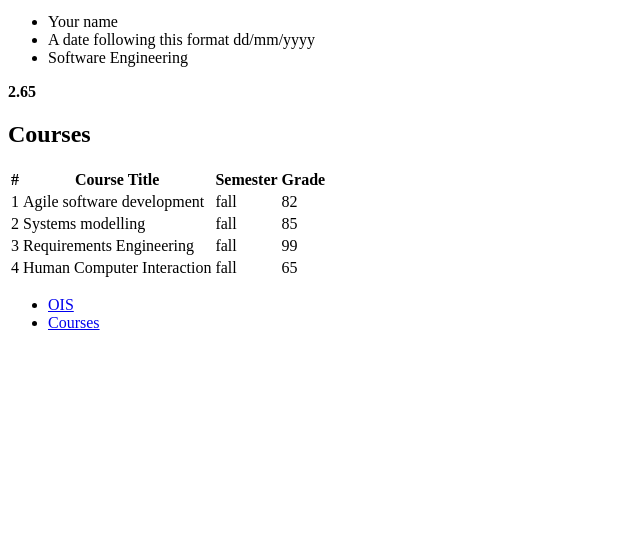
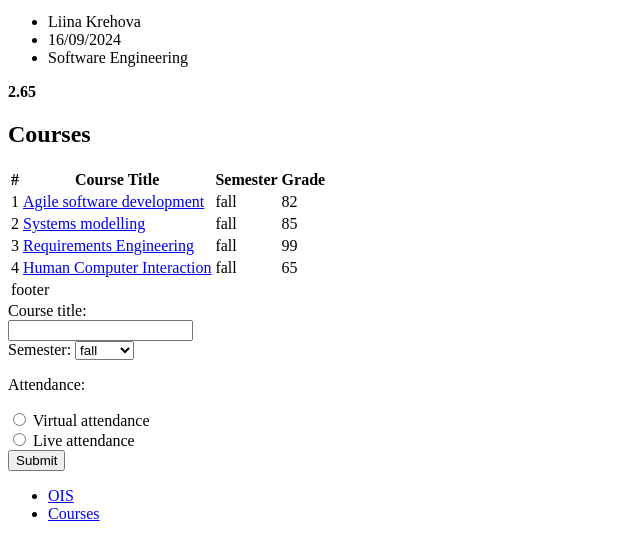
Before and after one commit to krehova/wad, a plain HTML site: page index.html in a window 1280 px wide. Shown: the part 157-714 px from the top of the page, without its empty margins (0-640 px from the left). Drawn offline with Linux system fonts and the light colour scheme.

Commit message:
changes to index.html made in practical session

```diff
--- a/index.html
+++ b/index.html
@@ -15,8 +15,8 @@
         </div>
         <div>
             <ul>
-                <li>Your name</li>
-                <li> A date following this format dd/mm/yyyy</li>
+                <li>Liina Krehova</li>
+                <li> 16/09/2024</li>
                 <li> Software Engineering </li>
             </ul>
         </div>
@@ -38,38 +38,61 @@
             <tbody>
             <tr>
                 <td>1</td>
-                <td>Agile software development</td>
+                <td><a href="https://courses.cs.ut.ee/2024/ASD/fall" target="_blank">Agile software development</a></td>
                 <td>fall</td>
                 <td>82</td>
             </tr>
             <tr>
                 <td>2</td>
-                <td> Systems modelling </td>
+                <td><a href="https://courses.cs.ut.ee/2024/systemsmodelling/fall" target="_blank"> Systems modelling</a> </td>
                 <td>fall</td>
                 <td>85</td>
             </tr>
             <tr>
                 <td>3</td>
-                <td> Requirements Engineering </td>
+                <td><a href="https://courses.cs.ut.ee/2024/RE/fall" target="_blank">Requirements Engineering</a>  </td>
                 <td>fall</td>
                 <td>99</td>
             </tr>
             <tr>
                 <td>4</td>
-                <td> Human Computer Interaction </td>
+                <td> <a href="https://courses.cs.ut.ee/2021/HCI/spring" target="_blank">Human Computer Interaction</a> </td>
                 <td>fall</td>
                 <td>65</td>
             </tr>
             </tbody>
+            <tfoot>
+                <tr>
+                    <td colspan="4">footer</td>
+                </tr>
+            </tfoot>
         </table>
     </section>
+    <section>
+        <form action="#">
+            <label for="ctitle">Course title:</label><br>
+            <input type="text" id="ctitle" name="ctitle" required><br>
+            <label for="semester">Semester:</label>
+            <select name="semester" id="semester">
+                <option value="fall">fall</option>
+                <option value="spring">spring</option>
+            </select>
+            <p>Attendance:</p>
+                <input type="radio" id="virtual" name="attendance" value="Virtual attendance">
+                <label for="virtual">Virtual attendance</label><br>
+                <input type="radio" id="live" name="attendance" value="Live attendance">
+                <label for="live">Live attendance</label><br>
+                <input type="submit" value="Submit">
+        </form>
+    </section>
+
     <footer>
         <ul>
             <li>
-                <a href="https://ois2.ut.ee/">OIS</a>
+                <a href="https://ois2.ut.ee/" target="_blank">OIS</a>
             </li>
             <li>
-                <a href="https://courses.cs.ut.ee/">Courses</a>
+                <a href="https://courses.cs.ut.ee/" target="_blank">Courses</a>
             </li>
         </ul>
     </footer>
```
